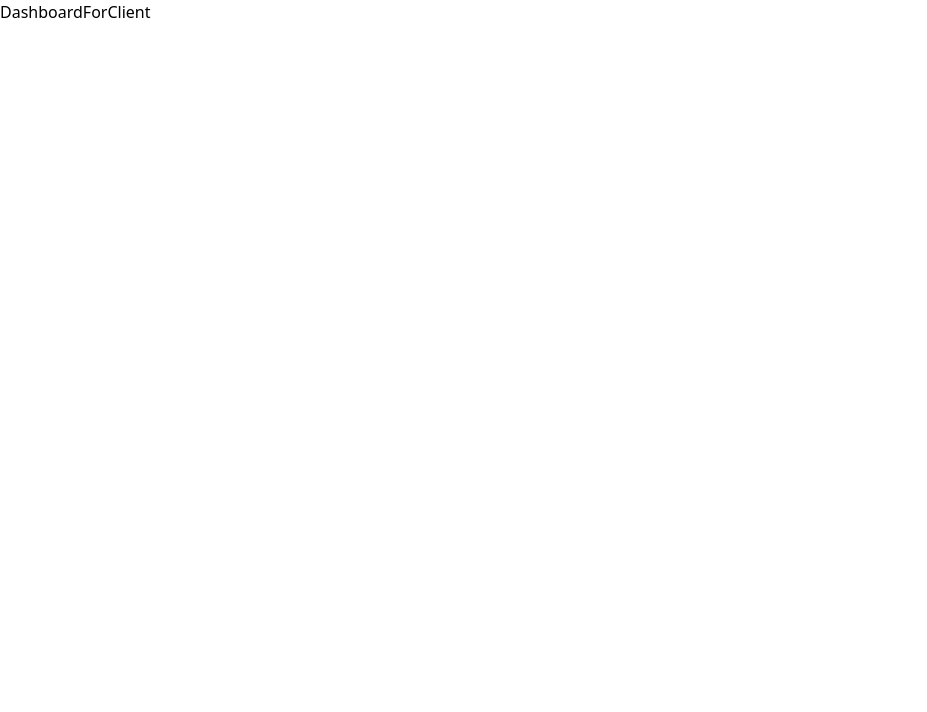
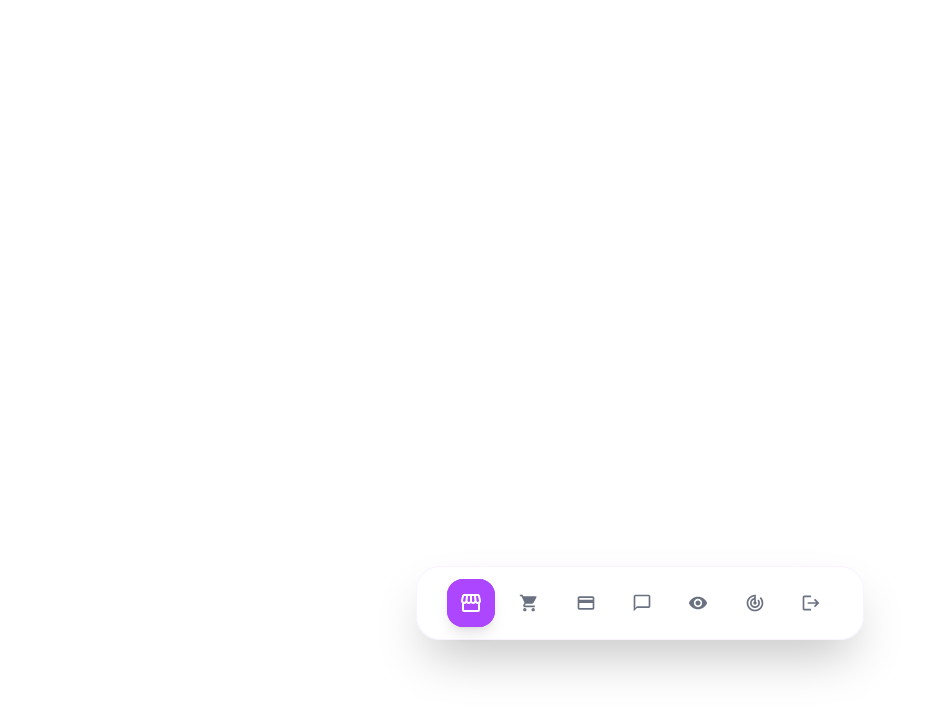
Before and after one commit to TawiahObedCodeX/Ecommerce-for-spices, a React (Vite) app in the folder Client/: page /dashbord-client in a window 1280 px wide. Shown: the top 712 px of the page, without its empty margins (0-927 px from the left). Built offline with nearby package versions, Linux system fonts and the light colour scheme.

Commit message:
added the Floating navbar for both admin and client

```diff
--- a/Client/src/Components/AddToCartButton.jsx
+++ b/Client/src/Components/AddToCartButton.jsx
@@ -128,9 +128,9 @@ const AddToCartButton = ({
         whileTap={isAuthenticated ? "tap" : {}}
         animate={isAnimating ? "animating" : "idle"}
         className={`
-          relative flex items-center justify-center font-bold rounded-xl
+          relative flex items-center justify-center space-x-3 px-6 py-4 font-bold rounded-xl
           shadow-xl focus:outline-none focus:ring-4 transition-all duration-300
-          overflow-hidden border-0 w-16 h-16
+          overflow-hidden border-0
           ${isAuthenticated
             ? 'bg-gradient-to-r from-indigo-600 via-purple-600 to-pink-600 text-white hover:shadow-2xl focus:ring-purple-500/50 disabled:opacity-60 disabled:cursor-not-allowed before:absolute before:inset-0 before:bg-gradient-to-r before:from-white/0 before:to-white/20 before:animate-shimmer before:opacity-0 hover:before:opacity-100'
             : 'bg-gray-400 text-gray-200 cursor-not-allowed'
@@ -147,16 +147,16 @@ const AddToCartButton = ({
         />
 
         <motion.div
-          className="flex flex-col items-center space-y-1"
+          className="flex items-center space-x-2"
           animate={{ scale: isAnimating ? [1, 1.1, 1] : 1 }}
           transition={{ duration: 0.3 }}
         >
           {isAuthenticated ? (
-            <FaShoppingCart className="text-lg relative z-10" />
+            <FaShoppingCart className="text-xl relative z-10" />
           ) : (
-            <FaLock className="text-lg relative z-10" />
+            <FaLock className="text-xl relative z-10" />
           )}
-          <span className="relative z-10 text-xs text-center">
+          <span className="relative z-10 text-sm sm:text-base">
             {isAnimating ? (
               <>
                 <motion.span
--- /dev/null
+++ b/Client/src/Components/AdminFloatingNavbar.jsx
@@ -0,0 +1,88 @@
+// AdminFloatingNavbar.jsx
+import React, { useState, useEffect } from 'react';
+import { motion, AnimatePresence } from 'framer-motion';
+import {
+  MdAddCircleOutline,
+  MdViewList,
+  MdAnalytics,
+  MdMessage,
+  MdLocalShipping,
+  MdChatBubbleOutline,MdLogout
+} from 'react-icons/md';
+
+const AdminFloatingNavbar = () => {
+  const [activeTab, setActiveTab] = useState(0);
+  const [isVisible, setIsVisible] = useState(false);
+
+  useEffect(() => {
+    const timer = setTimeout(() => setIsVisible(true), 100);
+    return () => clearTimeout(timer);
+  }, []);
+
+  const tabs = [
+    { icon: MdAddCircleOutline },
+    { icon: MdViewList },
+    { icon: MdAnalytics },
+    { icon: MdMessage },
+    { icon: MdLocalShipping },
+    { icon: MdChatBubbleOutline },
+    { icon: MdLogout },
+  ];
+
+  const handleTabClick = (index) => {
+    setActiveTab(index);
+    // Integrate with your navigation here, e.g., useNavigate from react-router-dom
+  };
+
+  return (
+    <motion.div
+      initial={{ y: 100, opacity: 0 }}
+      animate={{ y: isVisible ? 0 : 100, opacity: isVisible ? 1 : 0 }}
+      transition={{ type: 'spring', damping: 15, stiffness: 200, delay: 0.2 }}
+      className="fixed  bottom-40 left-0 right-0 md:left-4 md:right-4 md:max-w-md md:mx-auto bg-white/95 backdrop-blur-md shadow-2xl rounded-t-3xl px-4 md:px-6 py-3 z-50 border-t border-gray-200/50 md:rounded-3xl md:border"
+    >
+      <nav className="flex justify-around items-center relative">
+        {tabs.map((tab, index) => {
+          const Icon = tab.icon;
+          const isActive = index === activeTab;
+          return (
+            <motion.button
+              key={index}
+              onClick={() => handleTabClick(index)}
+              whileTap={{ scale: 0.95 }}
+              whileHover={{ scale: 1.05 }}
+              className={`relative flex items-center justify-center p-2 md:p-3 rounded-2xl transition-all duration-300 ease-out group ${
+                isActive
+                  ? 'bg-purple-500 text-white shadow-lg'
+                  : 'text-gray-500 hover:text-purple-500 hover:bg-purple-50'
+              }`}
+              style={{ width: 'auto', height: 'auto' }}
+            >
+              <motion.div
+                initial={{ scale: 0.8, opacity: 0 }}
+                animate={{ scale: 1, opacity: 1 }}
+                transition={{ duration: 0.3, delay: index * 0.05 }}
+              >
+                <Icon
+                  size={isActive ? 24 : 20}
+                  className={`transition-all duration-300 ${isActive ? 'fill-white' : ''}`}
+                />
+              </motion.div>
+              {isActive && (
+                <motion.div
+                  layoutId="activeIndicator"
+                  className="absolute inset-0 bg-purple-500 rounded-2xl -z-10"
+                  initial={{ scale: 0, rotate: -180 }}
+                  animate={{ scale: 1, rotate: 0 }}
+                  transition={{ type: 'spring', stiffness: 300, damping: 25 }}
+                />
+              )}
+            </motion.button>
+          );
+        })}
+      </nav>
+    </motion.div>
+  );
+};
+
+export default AdminFloatingNavbar;
--- /dev/null
+++ b/Client/src/Components/ClientFloatingNavbar.jsx
@@ -0,0 +1,88 @@
+// ClientFloatingNavbar.jsx
+import React, { useState, useEffect } from 'react';
+import { motion, AnimatePresence } from 'framer-motion';
+import {
+  MdStorefront,
+  MdShoppingCart,
+  MdPayment,
+  MdChatBubbleOutline,
+  MdVisibility,
+  MdTrackChanges,MdLogout
+} from 'react-icons/md';
+
+const ClientFloatingNavbar = () => {
+  const [activeTab, setActiveTab] = useState(0);
+  const [isVisible, setIsVisible] = useState(false);
+
+  useEffect(() => {
+    const timer = setTimeout(() => setIsVisible(true), 100);
+    return () => clearTimeout(timer);
+  }, []);
+
+  const tabs = [
+    { icon: MdStorefront },
+    { icon: MdShoppingCart },
+    { icon: MdPayment },
+    { icon: MdChatBubbleOutline },
+    { icon: MdVisibility },
+    { icon: MdTrackChanges },
+     { icon: MdLogout }
+  ];
+
+  const handleTabClick = (index) => {
+    setActiveTab(index);
+    // Integrate with your navigation here, e.g., useNavigate from react-router-dom
+  };
+
+  return (
+    <motion.div
+      initial={{ y: 100, opacity: 0 }}
+      animate={{ y: isVisible ? 0 : 100, opacity: isVisible ? 1 : 0 }}
+      transition={{ type: 'spring', damping: 15, stiffness: 200, delay: 0.2 }}
+      className="fixed  bottom-40 left-0 right-0 md:left-4 md:right-4 md:max-w-md md:mx-auto bg-white/95 backdrop-blur-md shadow-2xl rounded-t-3xl px-4 md:px-6 py-3 z-50 border-t border-purple-100/50 md:rounded-3xl md:border"
+    >
+      <nav className="flex justify-around items-center relative">
+        {tabs.map((tab, index) => {
+          const Icon = tab.icon;
+          const isActive = index === activeTab;
+          return (
+            <motion.button
+              key={index}
+              onClick={() => handleTabClick(index)}
+              whileTap={{ scale: 0.95 }}
+              whileHover={{ scale: 1.05 }}
+              className={`relative flex items-center justify-center p-2 md:p-3 rounded-2xl transition-all duration-300 ease-out group ${
+                isActive
+                  ? 'bg-purple-500 text-white shadow-lg'
+                  : 'text-gray-500 hover:text-purple-500 hover:bg-purple-50'
+              }`}
+              style={{ width: 'auto', height: 'auto' }}
+            >
+              <motion.div
+                initial={{ scale: 0.8, opacity: 0 }}
+                animate={{ scale: 1, opacity: 1 }}
+                transition={{ duration: 0.3, delay: index * 0.05 }}
+              >
+                <Icon
+                  size={isActive ? 24 : 20}
+                  className={`transition-all duration-300 ${isActive ? 'fill-white' : ''}`}
+                />
+              </motion.div>
+              {isActive && (
+                <motion.div
+                  layoutId="activeIndicator"
+                  className="absolute inset-0 bg-purple-500 rounded-2xl -z-10"
+                  initial={{ scale: 0, rotate: -180 }}
+                  animate={{ scale: 1, rotate: 0 }}
+                  transition={{ type: 'spring', stiffness: 300, damping: 25 }}
+                />
+              )}
+            </motion.button>
+          );
+        })}
+      </nav>
+    </motion.div>
+  );
+};
+
+export default ClientFloatingNavbar;
--- a/Client/src/Components/HeroSection.jsx
+++ b/Client/src/Components/HeroSection.jsx
@@ -97,7 +97,7 @@ export default function HeroSection() {
       {/* Subtle background animation elements for smooth, professional depth - Responsive positioning */}
       <div className="absolute inset-0 overflow-hidden pointer-events-none">
         <motion.div
-          className="absolute top-10 sm:top-16 left-4 sm:left-8 w-20 sm:w-24 md:w-28 lg:w-32 h-20 sm:h-24 md:h-28 lg:h-32 rounded-full mix-blend-multiply filter blur-xl opacity-40 sm:opacity-50 bg-linear-to-br from-amber-200 to-orange-300 hidden md:block"
+          className="absolute top-10 sm:top-16 left-4 sm:left-8 w-20 sm:w-24 md:w-28 lg:w-32 h-20 sm:h-24 md:h-28 lg:h-32 rounded-full mix-blend-multiply filter blur-xl opacity-40 sm:opacity-50 bg-gradient-to-br from-amber-200 to-orange-300 hidden md:block"
           animate={{
             y: [0, -20, 0],
             scale: [1, 1.1, 1],
@@ -130,7 +130,7 @@ export default function HeroSection() {
         />
         {/* Additional subtle floating element for more depth - Only on larger screens */}
         <motion.div
-          className="absolute top-1/2 left-1/4 w-12 sm:w-16 h-12 sm:h-16 rounded-full mix-blend-multiply filter blur-xl opacity-20 sm:opacity-30 bg-linear-to-br from-green-200 to-emerald-300 hidden lg:block"
+          className="absolute top-1/2 left-1/4 w-12 sm:w-16 h-12 sm:h-16 rounded-full mix-blend-multiply filter blur-xl opacity-20 sm:opacity-30 bg-gradient-to-br from-green-200 to-emerald-300 hidden lg:block"
           animate={{
             y: [0, -15, 0],
             opacity: [0.3, 0.5, 0.3]
@@ -145,7 +145,7 @@ export default function HeroSection() {
         />
         {/* Simplified floating element for small screens */}
         <motion.div
-          className="absolute top-1/4 left-1/2 w-16 h-16 rounded-full mix-blend-multiply filter blur-xl opacity-30 bg-linear-to-br from-amber-100 to-orange-200 md:hidden"
+          className="absolute top-1/4 left-1/2 w-16 h-16 rounded-full mix-blend-multiply filter blur-xl opacity-30 bg-gradient-to-br from-amber-100 to-orange-200 md:hidden"
           animate={{
             y: [0, -10, 0],
             scale: [1, 1.05, 1]
--- a/Client/src/Pages/DashboardForAdmin.jsx
+++ b/Client/src/Pages/DashboardForAdmin.jsx
@@ -1,7 +1,10 @@
 import React from 'react'
+import AdminFloatingNavbar from '../Components/AdminFloatingNavbar'
 
 export default function DashboardAdmin() {
   return (
-    <div>DashboardAdmin</div>
+    <div className='flex justify-center h-screen '>
+      <AdminFloatingNavbar />
+    </div>
   )
 }
--- a/Client/src/Pages/DashboardForClient.jsx
+++ b/Client/src/Pages/DashboardForClient.jsx
@@ -1,7 +1,10 @@
 import React from 'react'
+import ClientNavbar from '../Components/ClientFloatingNavbar'
 
 export default function DashboardForClient() {
   return (
-    <div>DashboardForClient</div>
+    <div className='flex h-screen  justify-center items-center '>
+      <ClientNavbar />
+    </div>
   )
 }
```
Also changed, not shown: Client/src/Components/RoleSelector.jsx (+1 -10 lines), Client/src/Pages/ClientAuth.jsx (+30 -28 lines).
